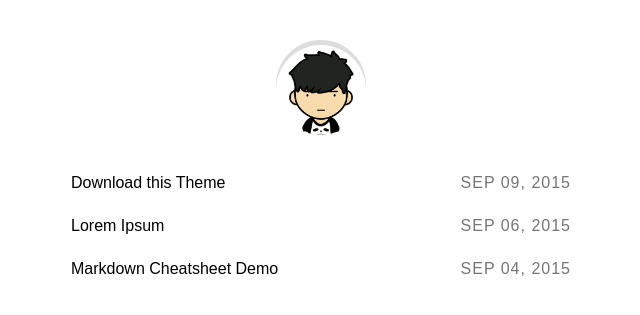
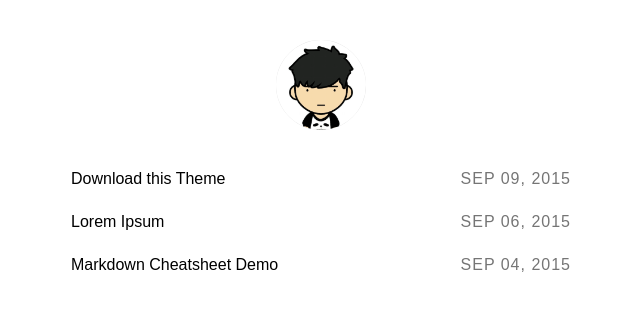
Before and after one commit to pinqy520/pinqy520.github.io, a Jekyll site: the page built from index.html, in a window 1280 px wide. Shown: the top 315 px of the page, without its empty margins (319-959 px from the left). Built offline with Jekyll 4.4.1, drawn with Linux system fonts in a browser that asks for light colours; some web fonts are replaced.

Commit message:
quick
quick

```diff
--- a/_sass/main.scss
+++ b/_sass/main.scss
@@ -148,7 +148,6 @@ span[data-note] {
             display: inline-block !important;
         }
         .gravatar {
-            margin-top: 5px;
             -webkit-border-radius: 50%;
             -moz-border-radius: 50%;
             border-radius: 50%;
```
Also changed, not shown: assets/favicon.png, assets/touch-icon.png.
